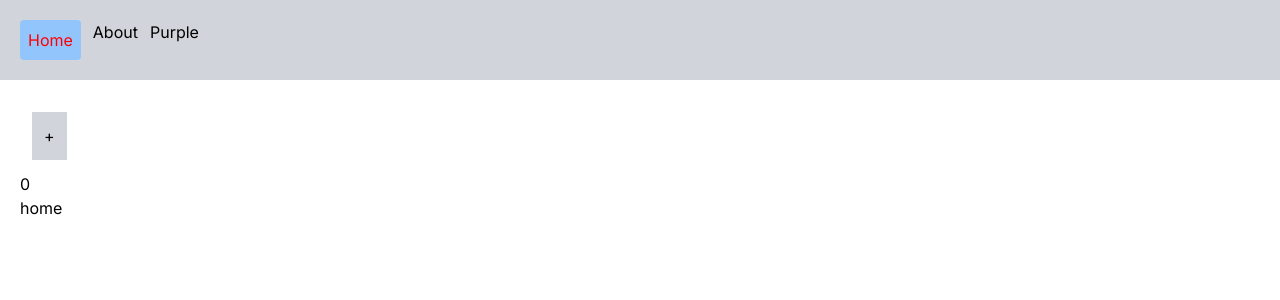
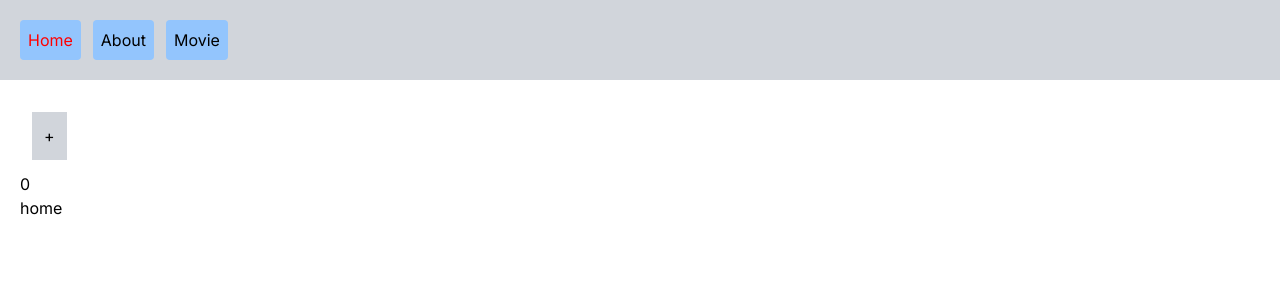
Before and after one commit to dioneuty/nextjs-test, a Next.js app: page / in a window 1280 px wide. Shown: the top 300 px of the page. Built offline with nearby package versions, Linux system fonts and the light colour scheme.

Commit message:
nav 스타일 수정

```diff
--- a/app/_components/Nav.tsx
+++ b/app/_components/Nav.tsx
@@ -13,11 +13,15 @@ export default function Nav(): ReactElement {
         return pathname === url && styles.active;
     }
 
+    const cmStyle = 'bg-blue-300 p-2 rounded';
+
     return (
         <div className='bg-gray-300 p-5 flex gap-3'>
-            <Link href="/" className={`${styles.link} ${setActiveColor('/')} bg-blue-300 p-2 rounded`}>Home</Link>
-            <Link href="/about" className={`${styles.link} ${setActiveColor('/about')} && styles.active}`}>About</Link>
-            <Link href="/about" className={'purple'}>Purple</Link>
+            <Link href="/" className={`${styles.link} ${setActiveColor('/')} ${cmStyle}`}>Home</Link>
+            <Link href="/about" className={`${styles.link} ${setActiveColor('/about')} ${cmStyle}`}>About</Link>
+            <Link href="/movie" className={`${styles.link} ${setActiveColor('/movie')} ${cmStyle}`}>Movie</Link>
+            {/*<Link href="/about" className={`${styles.link} ${setActiveColor('/about')} && styles.active}`}>About</Link>
+            <Link href="/movie" className={'purple'}>Movie</Link>*/}
             <style jsx>{`
                 /*div {
                     background-color: purple;
```
